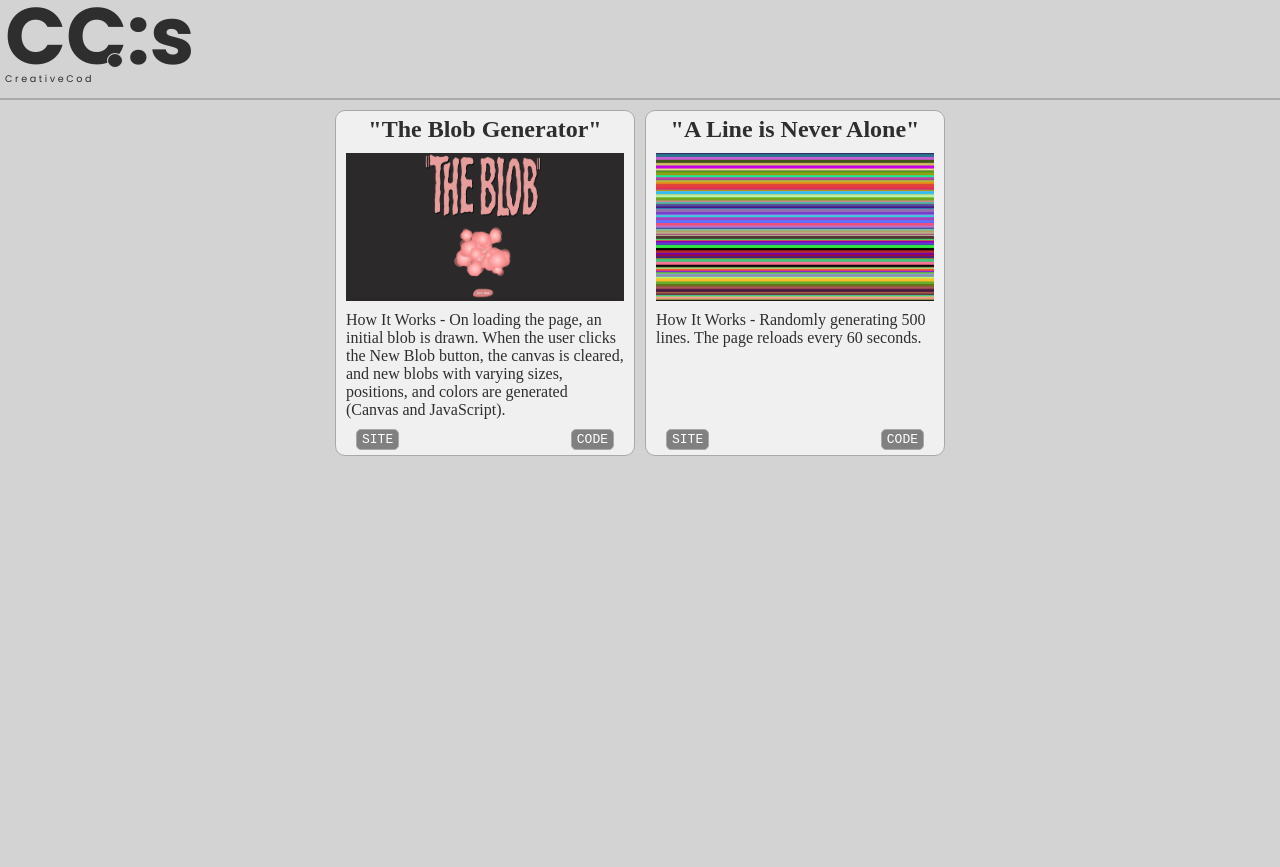
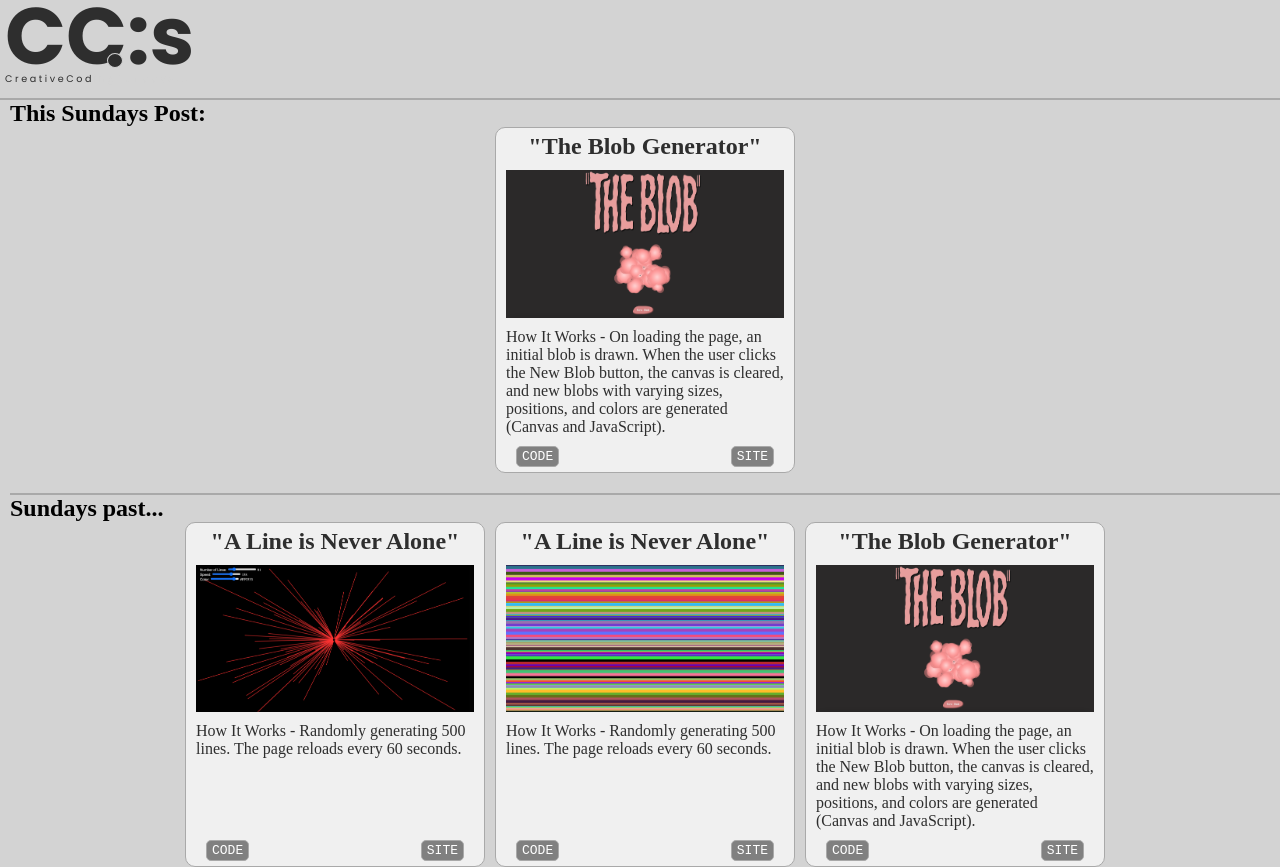
Before and after one commit to Wallenborg/CC-s, a React (Vite) app: page / in a window 1280 px wide. Before the commit the page ends 800 px from the top, so only its background shows below. Built offline with nearby package versions, Linux system fonts and the light colour scheme.

Commit message:
add newes code and a algorithm to randomly place the order of the old post

```diff
--- a/src/App.jsx
+++ b/src/App.jsx
@@ -1,11 +1,13 @@
 import "./App.css";
 import Header from "./components/header/Header";
+import NewPage from "./components/newpage/NewPage";
 import PageList from "./components/page-list/PageList";
 
 function App() {
   return (
     <>
       <Header />
+      <NewPage />
       <PageList />
     </>
   );
--- /dev/null
+++ b/src/components/newpage/NewPage.css
@@ -0,0 +1,8 @@
+.newest-page-box {
+  display: flex;
+  justify-content: center;
+  width: 100%;
+  height: auto;
+  border-bottom: 2px solid var(--clr-border);
+  padding-bottom: 20px;
+}
--- /dev/null
+++ b/src/components/newpage/NewPage.jsx
@@ -0,0 +1,19 @@
+import PageBox from "../page-box/PageBox";
+import posts from "../../data/posts";
+import "./NewPage.css";
+
+export default function NewPage() {
+  // find post with highest id
+  const latestPost = posts.reduce((prev, current) => {
+    return prev.id > current.id ? prev : current;
+  });
+
+  return (
+    <div className="wrapper">
+      <h2>This Sundays Post:</h2>
+      <div className="newest-page-box">
+        <PageBox key={latestPost.id} post={latestPost} />
+      </div>
+    </div>
+  );
+}
--- a/src/components/page-box/PageBox.jsx
+++ b/src/components/page-box/PageBox.jsx
@@ -13,7 +13,7 @@ export default function PageBox({ post }) {
           target="_blank"
           rel="noopener noreferrer"
         >
-          SITE
+          CODE
         </a>
         <a
           className="page-link"
@@ -21,7 +21,7 @@ export default function PageBox({ post }) {
           target="_blank"
           rel="noopener noreferrer"
         >
-          CODE
+          SITE
         </a>
       </div>
     </div>
--- a/src/components/page-list/PageList.css
+++ b/src/components/page-list/PageList.css
@@ -1,7 +1,10 @@
+.wrapper {
+  padding-left: 10px;
+}
+
 .page-list-box {
   display: flex;
   gap: 10px;
-  padding: 10px;
   flex-wrap: wrap;
   justify-content: center;
 }
--- a/src/components/page-list/PageList.jsx
+++ b/src/components/page-list/PageList.jsx
@@ -2,12 +2,47 @@ import PageBox from "../page-box/PageBox";
 import posts from "../../data/posts";
 import "./PageList.css";
 
+// Fisher-Yates algorithm for shuffling an array randomly
+function shuffleArray(array) {
+  // Create a copy of the array to avoid modifying the original
+  const shuffled = [...array];
+
+  // Iterate from the end of the array to the beginning
+  for (let i = shuffled.length - 1; i > 0; i--) {
+    // Choose a random index from 0 to i
+    const j = Math.floor(Math.random() * (i + 1)); // Select a random index
+
+    // Swap the elements at indices i and j
+    [shuffled[i], shuffled[j]] = [shuffled[j], shuffled[i]]; // Swap elements
+  }
+
+  // Return the shuffled array
+  return shuffled;
+}
+
 export default function PageList() {
+  // Shuffle the order of the posts
+  const shuffledPosts = shuffleArray(posts);
+
   return (
-    <div className="page-list-box">
-      {posts.map((post) => (
-        <PageBox key={post.id} post={post} />
-      ))}
+    <div className="wrapper">
+      <h2>Sundays past...</h2>
+      <div className="page-list-box">
+        {shuffledPosts.map((post) => (
+          <PageBox key={post.id} post={post} />
+        ))}
+      </div>
     </div>
   );
 }
+
+/*
+  Explanation of the Fisher-Yates Shuffle Algorithm:
+  1. This algorithm is used to randomize the order of elements in an array.
+  2. It iterates through the array from the last element to the second element.
+  3. For each element, it selects a random index from the range that includes
+     the current element and all elements before it.
+  4. It then swaps the current element with the element at the random index.
+  5. This ensures that each element has an equal probability of appearing in
+     each position, resulting in a uniformly shuffled array.
+*/
--- a/src/data/posts.js
+++ b/src/data/posts.js
@@ -1,6 +1,24 @@
 const posts = [
   {
     id: 1,
+    title: '"A Line is Never Alone"',
+    content:
+      "How It Works - Randomly generating 500 lines. The page reloads every 60 seconds.",
+    image: "/img/theline.png",
+    liveLink: "https://a-line-is-never-alone.netlify.app/",
+    codeLink: "https://github.com/Wallenborg/line-art",
+  },
+  {
+    id: 2,
+    title: '"A Line is Never Alone"',
+    content:
+      "How It Works - Randomly generating 500 lines. The page reloads every 60 seconds.",
+    image: "/img/thelaser.png",
+    liveLink: "https://a-line-is-never-alone.netlify.app/",
+    codeLink: "https://github.com/Wallenborg/line-art",
+  },
+  {
+    id: 3,
     title: '"The Blob Generator"',
     content:
       "How It Works - On loading the page, an initial blob is drawn. When the user clicks the New Blob button, the canvas is cleared, and new blobs with varying sizes, positions, and colors are generated (Canvas and JavaScript).",
@@ -8,15 +26,6 @@ const posts = [
     liveLink: "https://github.com/Wallenborg/the-blob",
     codeLink: "https://the-blob-generator.netlify.app/",
   },
-  {
-    id: 2,
-    title: '"A Line is Never Alone"',
-    content:
-      "How It Works - Randomly generating 500 lines. The page reloads every 60 seconds.",
-    image: "/img/theline.png",
-    liveLink: "https://a-line-is-never-alone.netlify.app/",
-    codeLink: "https://github.com/Wallenborg/line-art",
-  },
 ];
 
 export default posts;
```
